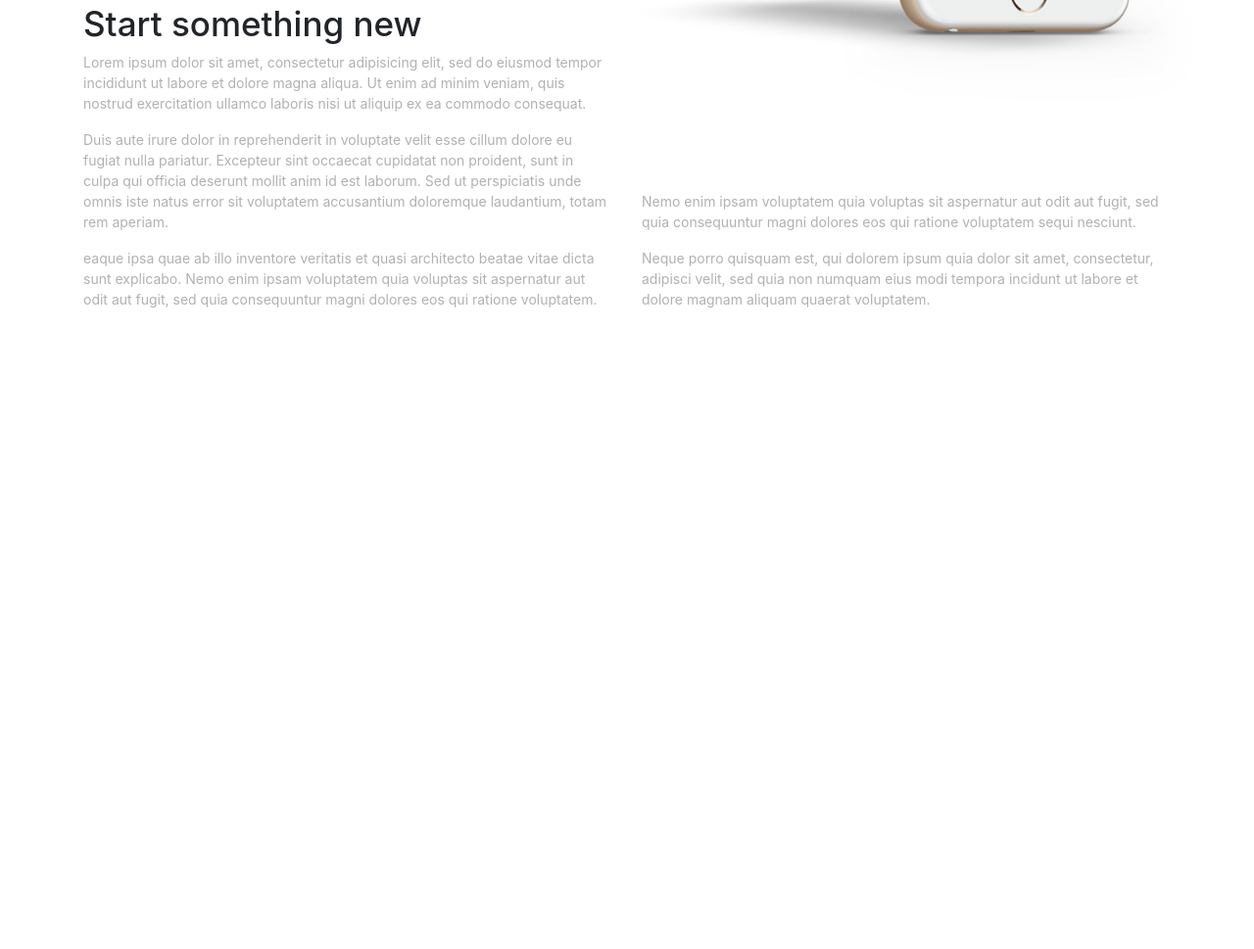
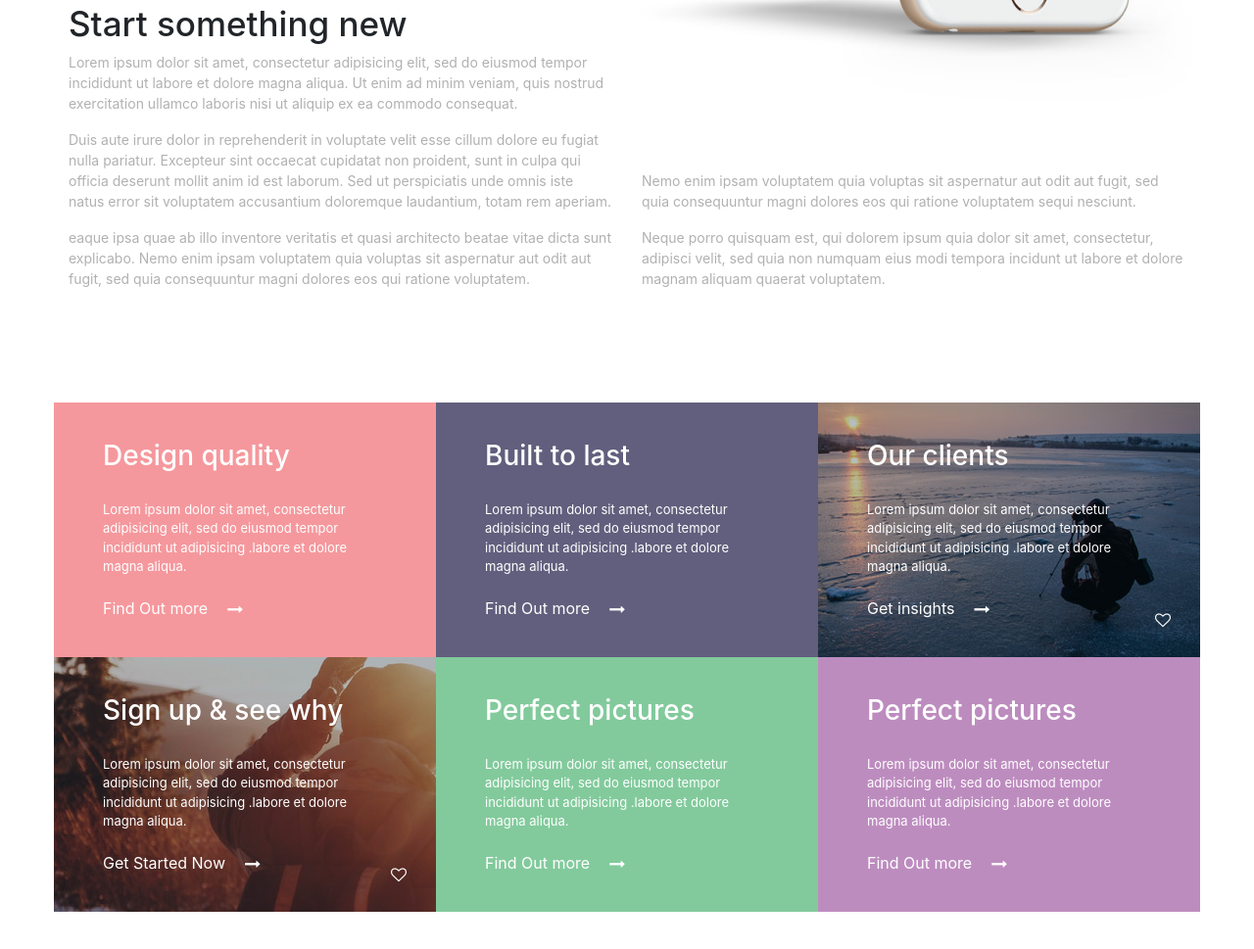
Before and after one commit to MrTiZel/Take, a website: page public/index.html in a window 1280 px wide. Shown: the part 857-1826 px from the top of the page at 98% size. Before the commit the page ends 1289 px from the top, so only its background shows below. Drawn offline with nearby package versions, Linux system fonts and the light colour scheme.

Commit message:
new done

```diff
--- a/public/index.html
+++ b/public/index.html
@@ -11,6 +11,7 @@
     <link rel="stylesheet" href="css/main.min.css">
     <link rel="stylesheet" href="css/bootstrap.css">
     <link rel="stylesheet" href="css/font-awesome.css">
+    <link rel="stylesheet" href="/css/owl.carousel.css">
     <!-- Название сайта -->
     <title>Take</title>
 </head>
@@ -34,8 +35,10 @@
             <div class="row align-items-end">
                 <div class="col-lg order-1">
                     <h2>Start something new</h2>
-                    <p>Lorem ipsum dolor sit amet, consectetur adipisicing elit, sed do eiusmod tempor incididunt ut labore et dolore magna aliqua. Ut enim ad minim veniam, quis nostrud exercitation ullamco laboris nisi ut aliquip ex ea commodo consequat. </p>
-                    <p>Duis aute irure dolor in reprehenderit in voluptate velit esse cillum dolore eu fugiat nulla pariatur. Excepteur sint occaecat cupidatat non proident, sunt in culpa qui officia deserunt mollit anim id est laborum. Sed ut perspiciatis unde omnis iste natus error sit voluptatem accusantium doloremque laudantium, totam rem aperiam.</p>
+                    <p>Lorem ipsum dolor sit amet, consectetur adipisicing elit, sed do eiusmod tempor incididunt ut labore et dolore magna aliqua. Ut enim ad minim veniam, quis nostrud exercitation ullamco laboris nisi ut aliquip ex ea commodo consequat.
+                    </p>
+                    <p>Duis aute irure dolor in reprehenderit in voluptate velit esse cillum dolore eu fugiat nulla pariatur. Excepteur sint occaecat cupidatat non proident, sunt in culpa qui officia deserunt mollit anim id est laborum. Sed ut perspiciatis
+                        unde omnis iste natus error sit voluptatem accusantium doloremque laudantium, totam rem aperiam.</p>
                     <p> eaque ipsa quae ab illo inventore veritatis et quasi architecto beatae vitae dicta sunt explicabo. Nemo enim ipsam voluptatem quia voluptas sit aspernatur aut odit aut fugit, sed quia consequuntur magni dolores eos qui ratione voluptatem.</p>
                 </div>
                 <div class="col-lg order-2">
@@ -45,6 +48,45 @@
             </div>
         </div>
     </article>
+    <div id="newCorusel">
+        <div class="container">
+            <div class=" row flex-md-row flex-column justify-content-center">
+                <div class="new-1 col-lg-4 col-md-5 col- order-1">
+                    <h3>Design quality</h3>
+                    <p>Lorem ipsum dolor sit amet, consectetur adipisicing elit, sed do eiusmod tempor incididunt ut adipisicing .labore et dolore magna aliqua.</p>
+                    <a href="#">Find Out more <i class="fa fa-long-arrow-right" aria-hidden="true"></i></a>
+                </div>
+                <div class="new-2 col-lg-4 col-md-5 col- order-2">
+                    <h3>Built to last</h3>
+                    <p>Lorem ipsum dolor sit amet, consectetur adipisicing elit, sed do eiusmod tempor incididunt ut adipisicing .labore et dolore magna aliqua.</p>
+                    <a href="#">Find Out more <i class="fa fa-long-arrow-right" aria-hidden="true"></i></a>
+                </div>
+                <div class="new-3 col-lg-4 col-md-5 col- order-3">
+                    <h3>Our clients</h3>
+                    <p>Lorem ipsum dolor sit amet, consectetur adipisicing elit, sed do eiusmod tempor incididunt ut adipisicing .labore et dolore magna aliqua.</p>
+                    <a href="#">Get insights <i class="fa fa-long-arrow-right" aria-hidden="true"></i></a>
+                    <i class="fa fa-heart-o" aria-hidden="true"></i>
+                </div>
+
+                <div class="new-4 col-lg-4 col-md-5 col- order-4">
+                    <h3>Sign up & see why</h3>
+                    <p>Lorem ipsum dolor sit amet, consectetur adipisicing elit, sed do eiusmod tempor incididunt ut adipisicing .labore et dolore magna aliqua.</p>
+                    <a href="#">Get Started Now <i class="fa fa-long-arrow-right" aria-hidden="true"></i></a>
+                    <i class="fa fa-heart-o" aria-hidden="true"></i>
+                </div>
+                <div class="new-5 col-lg-4 col-md-5 col- order-5">
+                    <h3>Perfect pictures</h3>
+                    <p>Lorem ipsum dolor sit amet, consectetur adipisicing elit, sed do eiusmod tempor incididunt ut adipisicing .labore et dolore magna aliqua.</p>
+                    <a href="#">Find Out more <i class="fa fa-long-arrow-right" aria-hidden="true"></i></a>
+                </div>
+                <div class="new-6 col-lg-4 col-md-5 col- order-6">
+                    <h3>Perfect pictures</h3>
+                    <p>Lorem ipsum dolor sit amet, consectetur adipisicing elit, sed do eiusmod tempor incididunt ut adipisicing .labore et dolore magna aliqua.</p>
+                    <a href="#">Find Out more <i class="fa fa-long-arrow-right" aria-hidden="true"></i></a>
+                </div>
+            </div>
+        </div>
+    </div>
     <!-- Подключение JQuery библеотеки -->
     <script type="text/javascript" src="https://code.jquery.com/jquery-3.3.1.min.js"></script>
     <script type="text/javascript" src="js/bootstrap.js"></script>
--- a/src/scss/boxGrid.scss
+++ b/src/scss/boxGrid.scss
@@ -1,2 +1,95 @@
 @import "partials/params";
 @import "partials/mixins";
+
+#newCorusel {
+margin-bottom: 100px;
+    .container {
+        @include containerWidth;
+        .row {
+            .new-1, .new-2, .new-3, .new-4, .new-5, .new-6{
+                display: flex;
+                flex-direction: column;
+                justify-content: center;
+                max-width: 400px;
+                height: 260px;
+                padding: 50px;
+                box-sizing: border-box;
+
+                i.fa-heart-o{
+                    position: absolute;
+                    bottom: 30px;
+                    right: 30px;
+
+                    &:hover{
+                        color: rgb(240, 44, 69);
+                    }
+                }
+
+                h3{
+                    font-style: 30px;
+                }
+                p{
+                    font-size: 13px;
+                    margin-top: 20px;
+                    margin-bottom: 20px;
+                }
+                a{
+                    display: flex;
+                    align-items: center;
+                    color: $textColor1;
+                    text-decoration: none;
+
+                    i{
+                        margin-top: 2px;
+                        margin-left: 20px;
+                    }
+                }
+            }
+            .new-1 {
+                background: $bgColor2;
+                color: $textColor1;
+            }
+
+            .new-2 {
+                background: $bgColor3;
+                color: $textColor1;
+            }
+
+            .new-3 {
+                background: url("../img/img1.jpg") no-repeat;
+                color: $textColor1;
+            }
+
+            .new-4 {
+                background: url("../img/img2.jpg") no-repeat;
+                color: $textColor1;
+
+            }
+
+            .new-5 {
+                background: $bgColor1;
+                color: $textColor1;
+            }
+            .new-6 {
+                background: $bgColor4;
+                color: $textColor1;
+            }
+        }
+    }
+    @include W768{
+        .new-1, .new-2, .new-3, .new-4, .new-5, .new-6{
+            margin: auto;
+        }
+    }
+    @include W480{
+        .new-1, .new-2, .new-3, .new-4, .new-5, .new-6{
+
+            h3{
+                font-size: 25px;
+            }
+            p{
+                font-size: 16px;
+            }
+        }
+    }
+}
--- a/src/scss/mashead.scss
+++ b/src/scss/mashead.scss
@@ -8,7 +8,7 @@
     color: $textColor1;
 
     .container{
-        max-width: 1170px;
+        @include containerWidth;
 
         .logo{
             padding-top: 5%;
--- a/src/scss/partials/_mixins.scss
+++ b/src/scss/partials/_mixins.scss
@@ -1,3 +1,7 @@
+@mixin containerWidth{
+    max-width: 1170px;
+}
+
 @mixin W768(){
     @media screen and (max-width: 769px){
         @content;
--- a/src/scss/partials/_params.scss
+++ b/src/scss/partials/_params.scss
@@ -14,6 +14,3 @@ $bgColor5: #f6f7fa;
 $bgColor6: #192431;
 $bgColor7: #e1e1e1;
 $bgColor8: #c5c5c5;
-
-//SIZE
-$containerWidth: 1170px;
--- a/src/scss/text.scss
+++ b/src/scss/text.scss
@@ -3,6 +3,7 @@
 
 #textNew{
     .container{
+        @include containerWidth;
         .row{
             position: relative;
             top: -100px;
```
Also changed, not shown: public/css/main.min.css.
